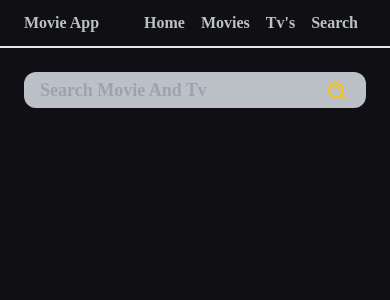
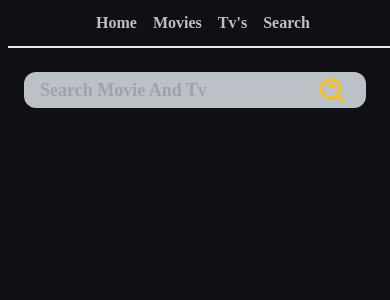
Before and after one commit to RaminMajidi/movie-app, a Next.js app: page /search in a window 390 px wide. Shown: the top 300 px of the page. Built offline with nearby package versions, Linux system fonts and the light colour scheme.

Commit message:
Code Changes To Improve Responsiveness

```diff
--- a/app/globals.css
+++ b/app/globals.css
@@ -127,7 +127,7 @@ body {
 
 .swiper.homeSwiper {
   width: 100%;
-  height: 85vh;
+  height: 70vh;
   background: #000;
   border-radius: 12px;
   margin-bottom: 1rem;
@@ -159,7 +159,7 @@ body {
 
 @media(max-width:600px){
   .swiper.homeSwiper {
-    height: 82vh;
+    height: 90vw;
   }
 }
 
--- a/app/layout.js
+++ b/app/layout.js
@@ -19,8 +19,8 @@ export default function RootLayout({ children }) {
   return (
     <html lang="en">
       <body className={`${robotoCondensed.className}`}>
+        <main className='mt-16 mx-auto px-2 max-w-7xl'>
         <Header/>
-        <main className='mt-16 mx-auto px-2 max-w-7xl'>
         {children}
         </main>
       </body>
--- a/components/header/Header.jsx
+++ b/components/header/Header.jsx
@@ -2,11 +2,12 @@ import Link from "next/link"
 
 const Header = () => {
     return (
-        <header className="bg-[var(--c-bg)] text-[var(--c-gray)]
-         border-b-2 font-bold  fixed w-full h-[3rem] top-0 left-0
-          z-50 px-6 py-4 flex justify-between items-center">
+        <header className="max-w-7xl bg-[var(--c-bg)] text-[var(--c-gray)]
+         border-b-2 font-bold  fixed w-full h-[3rem] top-0
+          z-50 px-2 py-4 flex justify-center
+          sm:justify-between sm:px-4 items-center">
             <div>
-                <h2 className="">Movie App</h2>
+                <h2 className="hidden sm:block">Movie App</h2>
             </div>
 
             <div className="flex">
@@ -62,7 +63,7 @@ const Header = () => {
                         <span>Tv&apos;s</span>
                     </button>
                     <ul className="group rounded-lg absolute hidden
-                     group-hover:block  text-center -left-16 top-6
+                     group-hover:block  text-center -left-10 top-6
                      w-28 bg-[var(--c-orange)] text-[var(--c-black)]">
 
                         <Link href={'/categories/tv/airingToday'}>
--- a/components/homeSlider/HomeSlider.jsx
+++ b/components/homeSlider/HomeSlider.jsx
@@ -47,10 +47,10 @@ const HomeSlider = async ({ data }) => {
                                         alt={item.title}
                                         src={item.backdrop_path}
                                         style={'rounded-xl'} />
-                                    <section className="absolute top-2 pl-3 md:top-2
+                                    <section className="absolute top-0 pl-3 md:top-2
                                      md:pl-14 w-full h-full flex flex-col">
-                                        <div className="title text-[var(--c-orange)] text-4xl
-                                         md:text-4xl line-clamp-1 p-1 "
+                                        <div className="title text-[var(--c-orange)] text-2xl
+                                         md:text-4xl line-clamp-1 p-1 pt-2 "
                                             data-swiper-parallax="-800">
                                             {item.title}
                                         </div>
--- a/components/imgLoader/ImgLoader.jsx
+++ b/components/imgLoader/ImgLoader.jsx
@@ -15,8 +15,8 @@ const ImgLoader = ({ src, style, alt = '', width = 500, height = 500 }) => {
     return (
         <div key={alt + "_img"} className={`w-full h-full relative transition-all  ${style}`}>
             <span className={`${imgLoading ? "inline-block" : "hidden"}
-             rounded-md  absolute w-full h-full transition-all duration-500 ease-in-out
-               bg-gradient-to-r from-[#494949] to-[#5eb1ff] animate-pulse `}>
+              absolute w-full h-full transition-all duration-500 ease-in-out
+               bg-gradient-to-r from-[#494949] to-[#5eb1ff] animate-pulse ${style} `}>
             </span>
             <Image
                 key={"img" + alt}
--- a/components/search/Input.jsx
+++ b/components/search/Input.jsx
@@ -43,9 +43,9 @@ const Input = ({ searchParam, setSearchParam, searchHandler, classStyle }) => {
             />
             <BiSearchAlt
                 onClick={searchHandeler}
-                size={24}
+                size={32}
                 title="Search"
-                className="absolute right-4 top-4 cursor-pointer
+                className="absolute font-bold right-4 top-3 cursor-pointer
          text-[var(--c-orange)] "/>
             <p className={`text-red-500 pl-3 tracking-wider ${!error ? "hidden" : "block"}`}>
                 Please enter at least 4 characters
--- a/components/search/Item.jsx
+++ b/components/search/Item.jsx
@@ -8,14 +8,14 @@ const Item = ({itemId, title, imgUrl, category, desc }) => {
     return (
         <div className="col-span-10 col-start-2
         md:col-span-8 md:col-start-3
-        lg:col-span-6 flex flex-col sm:flex-row border rounded-xl">
-            <div className="w-full sm:w-[30%] min-w-[160px] ">
+        lg:col-span-6 flex flex-col sm:flex-row rounded-xl border ">
+            <div className="w-full sm:min-w-[160px] sm:max-w-[160px] ">
                 <ImgLoader
-                style={'rounded-t-xl sm:rounded-s-xl'}
+                style={'rounded-t-xl sm:rounded-tl-xl sm:rounded-bl-xl'}
                     src={imgUrl}
                     alt={title} />
             </div>
-            <div className="p-3 flex flex-col justify-around relative">
+            <div className="p-4 flex flex-col justify-around relative">
                 <TitleDisc title={'Title'} desc={title}
                 style="line-clamp-1" />
                 <TitleDisc title={'Ctegory'} desc={category} />
--- a/components/search/Items.jsx
+++ b/components/search/Items.jsx
@@ -2,6 +2,7 @@
 
 import { useEffect, useState } from "react"
 import Item from "./Item"
+import NotItem from "./NotItem"
 
 const Items = ({ data }) => {
 
@@ -28,34 +29,41 @@ const Items = ({ data }) => {
 
     return (
         <article className="pt-1 pb-6 px-2 ">
-            {
-                copyItems.length ? (
-                    <>
+
+            {items.length ?
+            (
 <div className="text-center mb-4 py-3">
                     <h3 className="p-4 text-2xl">Filter By</h3>
                     <button
                         onClick={() => filterHandler('all')}
                         className={`mx-4 px-4 rounded-lg font-bold text-lg
-                                 ${filter==="all" ? "bg-[var(--c-green)] text-[var(--c-white)]" :
+                  ${filter === "all" ? "bg-[var(--c-green)] text-[var(--c-white)]" :
                                 "bg-[var(--c-orange)] text-[var(--c-black)]"}`}>
                         All
                     </button>
                     <button
                         onClick={() => filterHandler('movie')}
                         className={`mx-4 px-4 rounded-lg font-bold text-lg
-                                ${filter==="movie" ? "bg-[var(--c-green)] text-[var(--c-white)]" :
+                 ${filter === "movie" ? "bg-[var(--c-green)] text-[var(--c-white)]" :
                                 "bg-[var(--c-orange)] text-[var(--c-black)]"}`}>
                         Movie
                     </button>
                     <button
                         onClick={() => filterHandler('tv')}
                         className={`mx-4 px-4 rounded-lg font-bold text-lg
-                                ${filter==="tv" ? "bg-[var(--c-green)] text-[var(--c-white)]" :
+                 ${filter === "tv" ? "bg-[var(--c-green)] text-[var(--c-white)]" :
                                 "bg-[var(--c-orange)] text-[var(--c-black)]"}`}>
                         Tv
                     </button>
 
                 </div>
+            )
+            :
+            (null)
+            }
+            {
+                copyItems.length ? (
+                    <>
                         <div className="grid grid-cols-12 gap-4">
                             {copyItems.map((item) => {
                                 if (item.poster_path) {
@@ -76,9 +84,7 @@ const Items = ({ data }) => {
                     </>
                 ) :
                     (
-                        <h3 className="text-center p-8 text-red-500 text-2xl">
-                            Items Not Found
-                        </h3>
+                        <NotItem />
                     )
             }
         </article>
--- /dev/null
+++ b/components/search/NotItem.jsx
@@ -0,0 +1,11 @@
+
+
+const NotItem = () => {
+    return (
+        <h3 className="text-center p-8 text-red-500 text-2xl">
+            Items Not Found
+        </h3>
+    )
+}
+
+export default NotItem
```
Lines whose indentation alone changed are shown as unchanged.
